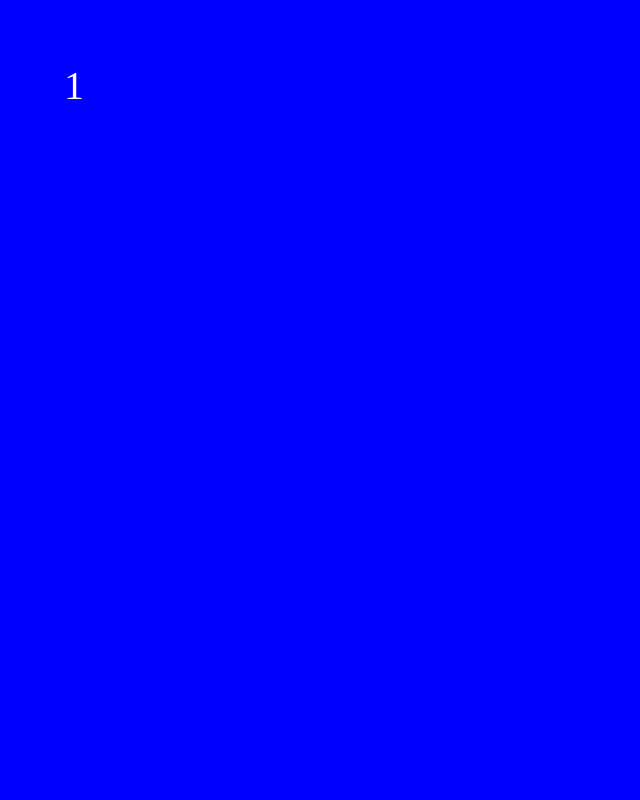
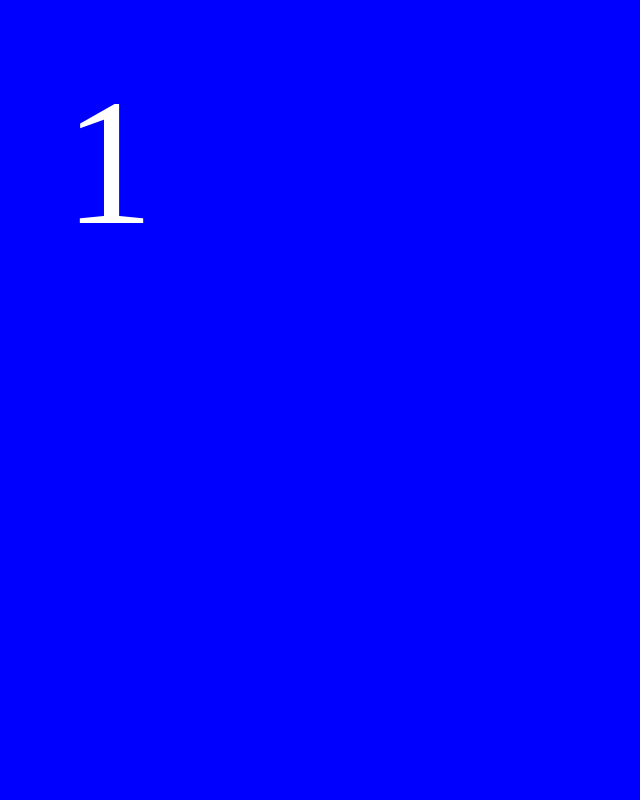
Before and after one commit to fabioyo/fabio, a plain HTML site: page content.html in a window 1280 px wide. Shown: the top 800 px of the page, without its empty margins (0-640 px from the left). Drawn offline with nearby package versions, Linux system fonts and the light colour scheme; a web font is replaced by a local one.

Commit message:
Update content.css

```diff
--- a/content.css
+++ b/content.css
@@ -13,6 +13,12 @@ h1{
 	margin-left: 5%;
 	margin-top: 5%;
 }
+
+.timer {
+  font-size: 4.5em;
+  margin: 0 auto;
+  color: #ffffff;
+ }
 
 
 /* KEYFRAMES */
```
